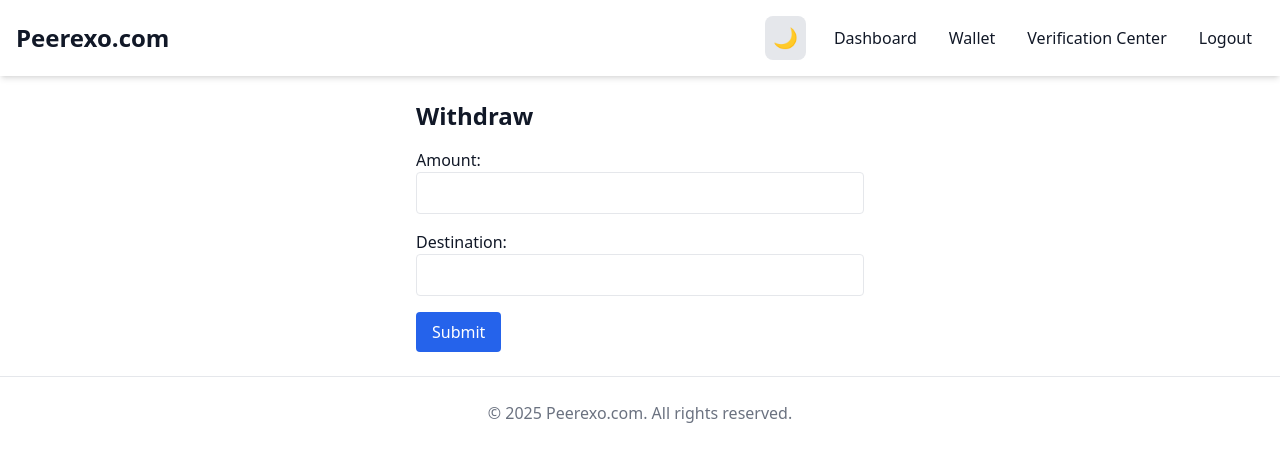
After one commit to jjebraham/tryirr_platform, a Django app: page /wallet/withdraw/ in a window 1280 px wide. The commit adds this page. Shown: the top 462 px of the page. Run offline with Django 5.2, Linux system fonts and the light colour scheme; the visitor is signed in with stand-in values (Sample User, id 1); some libraries are stand-ins or nearby versions.

Commit message:
Add wallet deposit/withdraw views and templates

```diff
--- a/core/forms.py
+++ b/core/forms.py
@@ -73,6 +73,29 @@ class GuaranteeDepositForm(forms.ModelForm):
         fields = ["deposit_proof"]
 
 
+class WalletDepositForm(forms.Form):
+    amount = forms.DecimalField(
+        label=_("Amount"),
+        min_value=0,
+        decimal_places=2,
+        widget=forms.NumberInput(attrs={"class": "border rounded p-2 w-full", "step": "0.01"}),
+    )
+
+
+class WalletWithdrawForm(forms.Form):
+    amount = forms.DecimalField(
+        label=_("Amount"),
+        min_value=0,
+        decimal_places=2,
+        widget=forms.NumberInput(attrs={"class": "border rounded p-2 w-full", "step": "0.01"}),
+    )
+    address = forms.CharField(
+        label=_("Destination"),
+        max_length=255,
+        widget=forms.TextInput(attrs={"class": "border rounded p-2 w-full"}),
+    )
+
+
 class ConversionForm(forms.Form):
     CHOICES = [
         ("TL_TO_IRR", _("TL → IRR")),
--- a/core/templates/core/base.html
+++ b/core/templates/core/base.html
@@ -1,5 +1,5 @@
 <!DOCTYPE html>
-<html lang="en" class="dark">
+<html lang="en">
 <head>
   <meta charset="utf-8" />
   <meta name="viewport" content="width=device-width,initial-scale=1" />
--- a/core/templates/core/wallet.html
+++ b/core/templates/core/wallet.html
@@ -13,4 +13,8 @@
     <p>{{ usdt_balance }}</p>
   </div>
 </div>
+<div class="max-w-4xl mx-auto mt-6 flex gap-4">
+  <a href="{% url 'core:wallet_deposit' %}" class="px-4 py-2 bg-blue-600 text-white rounded">{% trans "Deposit" %}</a>
+  <a href="{% url 'core:wallet_withdraw' %}" class="px-4 py-2 bg-blue-600 text-white rounded">{% trans "Withdraw" %}</a>
+</div>
 {% endblock %}
--- /dev/null
+++ b/core/templates/core/wallet_withdraw.html
@@ -0,0 +1,21 @@
+{% extends 'core/base.html' %}
+{% load i18n %}
+{% block title %}{% trans "Withdraw" %}{% endblock %}
+{% block content %}
+<div class="max-w-md mx-auto">
+  <h1 class="text-2xl font-bold mb-4">{% trans "Withdraw" %}</h1>
+  <form method="post" class="space-y-4">
+    {% csrf_token %}
+    {{ form.non_field_errors }}
+    <div>
+      {{ form.amount.label_tag }}
+      {{ form.amount }}
+    </div>
+    <div>
+      {{ form.address.label_tag }}
+      {{ form.address }}
+    </div>
+    <button type="submit" class="px-4 py-2 bg-blue-600 text-white rounded">{% trans "Submit" %}</button>
+  </form>
+</div>
+{% endblock %}
--- a/core/urls.py
+++ b/core/urls.py
@@ -10,6 +10,10 @@ urlpatterns = [
     path('dashboard/', views.dashboard, name='dashboard'),
 
     path('wallet/', views.wallet, name='wallet'),
+    path('wallet/deposit/', views.wallet_deposit, name='wallet_deposit'),
+    path('wallet/deposit/success/', views.wallet_deposit_success, name='wallet_deposit_success'),
+    path('wallet/withdraw/', views.wallet_withdraw, name='wallet_withdraw'),
+    path('wallet/withdraw/success/', views.wallet_withdraw_success, name='wallet_withdraw_success'),
 
     # ✅ KYC Wizard Views
     path('kyc/', views.kyc_start, name='kyc'),
--- a/core/views.py
+++ b/core/views.py
@@ -18,6 +18,8 @@ from .forms import (
     ProofOfAddressForm,
     GuaranteeDepositForm,
     ConversionForm,
+    WalletDepositForm,
+    WalletWithdrawForm,
 )
 from .services.rates import fetch_try_irr_rates, fetch_all_rates
 from .services.verification import send_phone_code, send_email_code
@@ -51,6 +53,34 @@ def wallet(request):
         "tl_wallet": getattr(request.user, "tl_wallet", "N/A"),
         "usdt_balance": getattr(request.user, "usdt_balance", 0),
     })
+
+
+@login_required
+def wallet_deposit(request):
+    form = WalletDepositForm(request.POST or None)
+    if form.is_valid():
+        # In a real app you'd create a deposit transaction record here
+        return redirect("core:wallet_deposit_success")
+    return render(request, "core/wallet_deposit.html", {"form": form})
+
+
+@login_required
+def wallet_deposit_success(request):
+    return render(request, "core/wallet_deposit_success.html")
+
+
+@login_required
+def wallet_withdraw(request):
+    form = WalletWithdrawForm(request.POST or None)
+    if form.is_valid():
+        # In a real app you'd process the withdrawal request here
+        return redirect("core:wallet_withdraw_success")
+    return render(request, "core/wallet_withdraw.html", {"form": form})
+
+
+@login_required
+def wallet_withdraw_success(request):
+    return render(request, "core/wallet_withdraw_success.html")
 
 
 # 🔄 KYC Wizard Implementation
```
Also changed, not shown: core/templates/core/dashboard.html (+9 -6 lines), core/templates/core/wallet_deposit.html (added, +17 -0 lines), core/templates/core/wallet_deposit_success.html (added, +10 -0 lines), core/templates/core/wallet_withdraw_success.html (added, +10 -0 lines).
